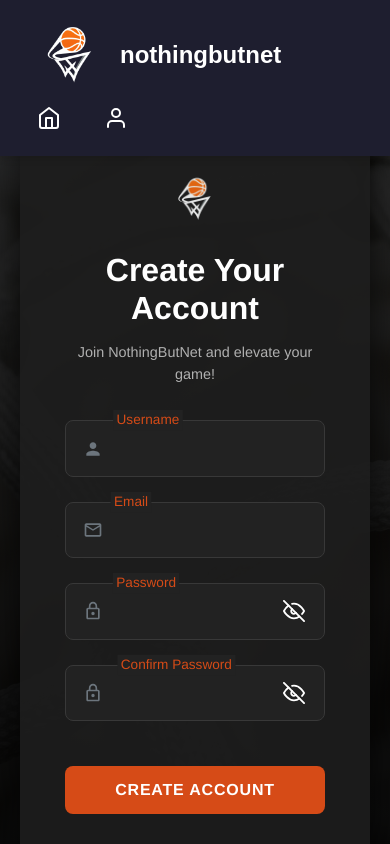
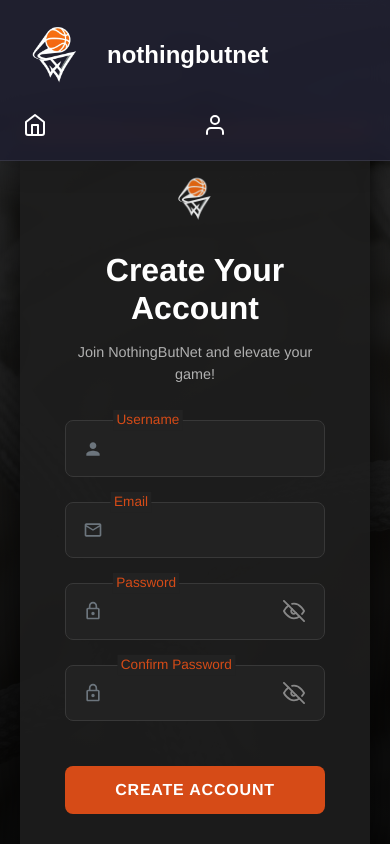
Before and after one commit to Maseeek/nothing-but-net, a React (Vite) app: page /register in a window 390 px wide. Built offline with nearby package versions, Linux system fonts and the light colour scheme; no server answers; a web font is replaced by a local one.

Commit message:
feat: add responsive Navbar component with home, profile, and authentication dropdown menu.

```diff
--- a/src/client/components/Navbar.jsx
+++ b/src/client/components/Navbar.jsx
@@ -1,8 +1,8 @@
-import React, { useState } from 'react';
+import React, { useState, useRef, useEffect } from 'react';
 import { Link, useNavigate } from 'react-router-dom';
 import '../css/navbar.css';
 import nbnLogo from '../assets/nbnlight.png';
-import {isLoggedIn, logout} from "../js/auth.js";
+import { isLoggedIn, logout } from "../js/auth.js";
 
 
 function HomeButton() {
@@ -100,10 +100,33 @@ function DropdownMenu({ isVisible }) {
 
 function Navbar() {
     const [isDropdownVisible, setDropdownVisible] = useState(false);
+    const dropdownRef = useRef(null);
+    const buttonRef = useRef(null);
 
     const toggleDropdown = () => {
         setDropdownVisible((prev) => !prev);
     };
+
+    useEffect(() => {
+        const handleClickOutside = (event) => {
+            if (
+                dropdownRef.current &&
+                !dropdownRef.current.contains(event.target) &&
+                buttonRef.current &&
+                !buttonRef.current.contains(event.target)
+            ) {
+                setDropdownVisible(false);
+            }
+        };
+
+        if (isDropdownVisible) {
+            document.addEventListener('mousedown', handleClickOutside);
+        }
+
+        return () => {
+            document.removeEventListener('mousedown', handleClickOutside);
+        };
+    }, [isDropdownVisible]);
 
     return (
         <div className="nav-container">
@@ -114,8 +137,12 @@ function Navbar() {
             </div>
             <div className={"nav-options"}>
                 <HomeButton />
+                <div ref={buttonRef}>
                     <ProfileButton onClick={toggleDropdown} />
+                </div>
+                <div ref={dropdownRef}>
                     <DropdownMenu isVisible={isDropdownVisible} />
+                </div>
             </div>
         </div>
     );
--- a/src/client/css/navbar.css
+++ b/src/client/css/navbar.css
@@ -1,37 +1,42 @@
 @import url('https://fonts.googleapis.com/css2?family=Cal+Sans&display=swap');
+
 .nav-container {
     display: flex;
-    justify-content: space-between; /* Adjusts spacing between title and buttons */
+    justify-content: space-between;
     align-items: center;
-    padding: 15px;
-    background-color: #1e1e2f;
+    padding: 15px 30px;
+    background: rgba(30, 30, 47, 0.85); /* Glassmorphism background */
+    backdrop-filter: blur(10px); /* Blur effect */
+    -webkit-backdrop-filter: blur(10px); /* Safari support */
     color: #ffffff;
-    box-shadow: 0 4px 6px rgba(0, 0, 0, 0.1);
-    position: fixed; /* Fixes the navbar at the top */
-    top: 0; /* Ensures it stays at the top */
-    left: 0; /* Aligns it to the left edge */
-    width: 100%; /* Makes it span the full width */
-    z-index: 500; /* Ensures it stays above other elements */
+    box-shadow: 0 4px 30px rgba(0, 0, 0, 0.1);
+    border-bottom: 1px solid rgba(255, 255, 255, 0.1);
+    position: fixed;
+    top: 0;
+    left: 0;
+    width: 100%;
+    z-index: 500;
     font-family: "Cal Sans", 'Arial', sans-serif;
-
+    box-sizing: border-box;
 }
 
-.nav-options{
-    justify-content: end;
+.nav-options {
+    justify-content: flex-end;
     display: flex;
+    align-items: center;
+    gap: 20px;
 }
 
 .nav-title {
     display: flex;
     align-items: center;
-    gap: 10px; /* Adds spacing between the logo and the title */
-    margin-left: 15px; /* Adds spacing from the left edge */
+    gap: 12px;
     font-family: 'Cal Sans', sans-serif;
+    cursor: pointer;
 }
 
 .nav-title:hover {
     color: #c14c1f;
-    /*transform: scale(1.1);*/
 }
 
 /* Home button */
@@ -45,12 +50,14 @@
     align-items: center;
     gap: 8px;
     transition: transform 0.3s ease, color 0.3s ease;
-    /*margin-left: 0px; !* Add spacing from the left edge *!*/
+    padding: 8px;
+    border-radius: 50%;
 }
 
 .home-btn:hover {
     color: #c14c1f;
     transform: scale(1.1);
+    background: rgba(255, 255, 255, 0.05);
 }
 
 /* Profile button */
@@ -64,88 +71,108 @@
     align-items: center;
     gap: 8px;
     transition: transform 0.3s ease, color 0.3s ease;
-    margin-right: 50px; /* Add spacing from the right edge */
+    padding: 8px;
+    border-radius: 50%;
 }
 
 .profile-btn:hover {
     color: #c14c1f;
     transform: scale(1.1);
+    background: rgba(255, 255, 255, 0.05);
 }
 
 /* Dropdown menu */
 .dropdown-menu {
     position: absolute;
-    top: 60px;
+    top: 70px;
     right: 30px;
-    background-color: #2a2a3d;
-    border-radius: 8px;
-    box-shadow: 0 8px 16px rgba(0, 0, 0, 0.2);
+    background: rgba(42, 42, 61, 0.95);
+    backdrop-filter: blur(15px);
+    -webkit-backdrop-filter: blur(15px);
+    border: 1px solid rgba(255, 255, 255, 0.1);
+    border-radius: 12px;
+    box-shadow: 0 8px 32px rgba(0, 0, 0, 0.3);
     display: none;
     flex-direction: column;
-    min-width: 180px;
+    min-width: 200px;
     z-index: 1000;
     overflow: hidden;
-    margin:30px;
+    opacity: 0;
+    transform: translateY(-10px);
+    transition: opacity 0.3s ease, transform 0.3s ease;
 }
 
 .dropdown-menu.visible {
     display: flex;
+    opacity: 1;
+    transform: translateY(0);
+    animation: fadeInDown 0.3s ease forwards;
+}
+
+@keyframes fadeInDown {
+    from {
+        opacity: 0;
+        transform: translateY(-10px);
+    }
+    to {
+        opacity: 1;
+        transform: translateY(0);
+    }
 }
 
 .dropdown-item {
-    padding: 12px 20px;
-    color: #ffffff;
+    padding: 14px 24px;
+    color: #e0e0e0;
     text-decoration: none;
     font-size: 16px;
     display: flex;
     align-items: center;
-    gap: 12px;
-    transition: background-color 0.3s ease, color 0.3s ease;
+    gap: 14px;
+    transition: background-color 0.2s ease, color 0.2s ease;
+    border-bottom: 1px solid rgba(255, 255, 255, 0.05);
+}
+
+.dropdown-item:last-child {
+    border-bottom: none;
 }
 
 .dropdown-item:hover {
-    background-color: #c14c1f;
-    color: #ffffff;
-
+    background-color: rgba(193, 76, 31, 0.2);
+    color: #c14c1f;
 }
 
 .dropdown-item:hover svg {
-    stroke: #ffffff; /* Keep the stroke color white on hover */
+    stroke: #c14c1f;
 }
 
 /* SVG icons */
 button svg,
 a svg {
-    stroke: #ffffff;
+    stroke: currentColor;
     transition: stroke 0.3s ease;
 }
 
-button:hover svg,
-a:hover svg {
-    stroke: #f15d15;
+#auth-btn {
+    cursor: pointer;
 }
 
-#auth-btn{
-    cursor: pointer ;
+#logo {
+    transition: filter 0.3s ease, transform 0.3s ease;
 }
 
-#logo{
-    transition-duration: 0.3s;
+#logo:hover {
+    filter: drop-shadow(0 0 0.4em #c14c1f);
+    transform: scale(1.05);
 }
 
-#logo:hover{
-    filter: drop-shadow(0 0 0.4em #c14c1f);
-    scale: 1.05;
+#nbntitle {
+    transition: color 0.3s ease, filter 0.3s ease;
+    margin: 0;
 }
 
-#nbntitle{
-    transition-duration: 0.3s;
-}
-
-#nbntitle:hover{
+#nbntitle:hover {
     filter: drop-shadow(0 0 0.4em #c14c1f);
     color: #c14c1f;
-    /*scale: 1.1;*/
 }
 
 
@@ -157,8 +184,15 @@ a:hover svg {
         padding: 15px;
     }
 
+    .nav-options {
+        width: 100%;
+        justify-content: space-between;
+        margin-top: 10px;
+    }
+
     .dropdown-menu {
-        top: 50px;
+        top: 60px;
         right: 15px;
+        width: calc(100% - 30px);
     }
 }
```
Also changed, not shown: 1 other file (tests, documents, lock files or other folders). Lines whose indentation alone changed are shown as unchanged.
